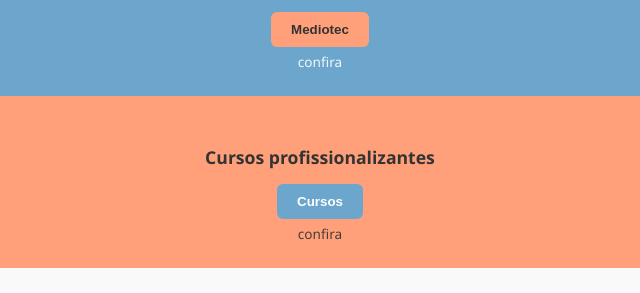
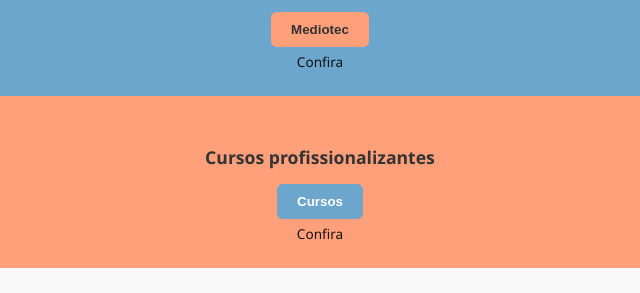
Before and after one commit to giovannadiassales/interface-escolar, a plain HTML site: page index.html in a window 1280 px wide. Shown: the part 274-567 px from the top of the page, 320-960 px from the left. Drawn offline with Linux system fonts and the light colour scheme.

Commit message:
interface melhor

```diff
--- a/index.html
+++ b/index.html
@@ -16,14 +16,14 @@
     <div class="div1">
     <h4> Temos Ensino Médio + técnico</h4>
     <button class="b1" type="button">Mediotec</button>
-    <legend>confira</legend>
+    <legend>Confira</legend>
     </div>
  </section>
  <section>
     <div class="div2">
     <h4> Cursos profissionalizantes</h4>
     <button class="b2" type="button">Cursos</button>
-    <legend>confira</legend>
+    <legend>Confira</legend>
     </div>
 <h3>Cursos oferecidos pelo programa Mediotec</h3>
 </section>
--- a/style.css
+++ b/style.css
@@ -82,6 +82,7 @@
 legend {
     font-size: 0.85rem;
     opacity: 0.9;
+    color: #000;
 }
 
 h3 {
```
